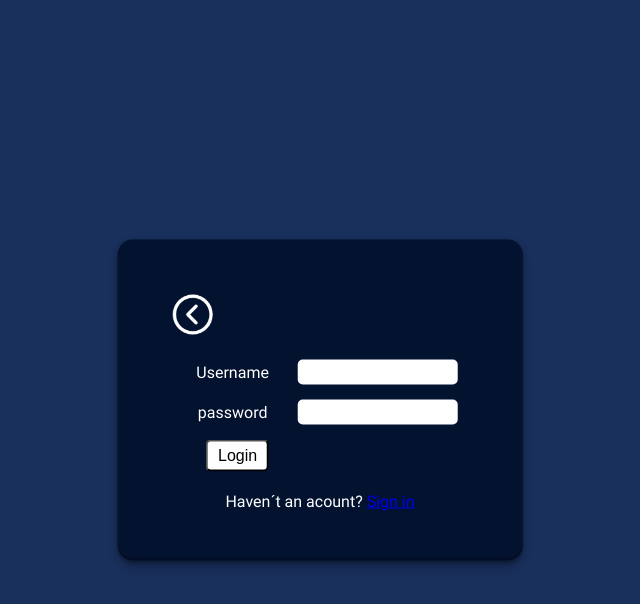
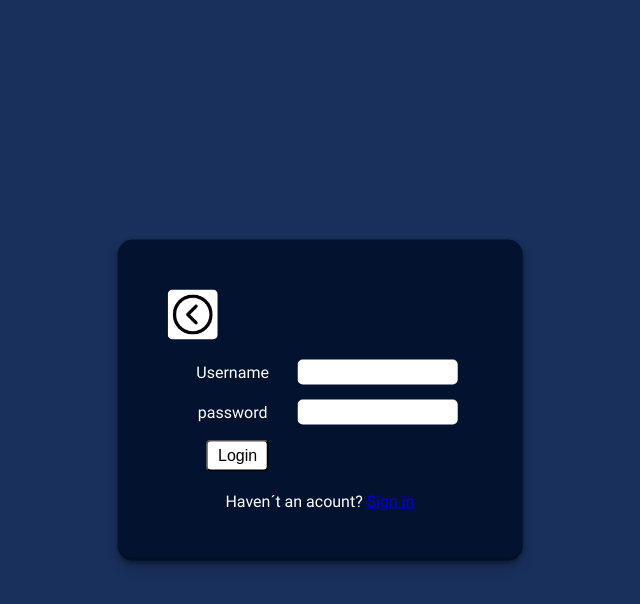
Before and after one commit to Demmicz/SemPrace-Deml, a plain HTML site: page login.html in a window 1280 px wide. In both pictures the pointer is over the picture 512 px from the left and 314 px from the top of the page. Shown: the whole page, without its empty margins (320-960 px from the left). Drawn offline with Linux system fonts and the light colour scheme.

Commit message:
version 1.06

```diff
--- a/style.css
+++ b/style.css
@@ -169,7 +169,7 @@ footer {
     left: 0;
     cursor: pointer;
 }
-#registration__back:hover{
+#login__back:hover{
     filter: none;
     background-color: white;
     border-radius: 5px;
```
